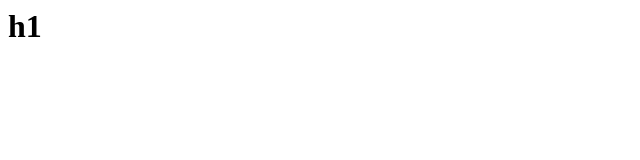
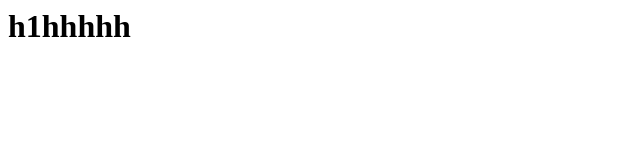
Before and after one commit to EmperatrizMalave/practica, a plain HTML site: page html/index.html in a window 1280 px wide. Shown: the whole page, without its empty margins (0-640 px from the left). Drawn offline with Linux system fonts and the light colour scheme.

Commit message:
modifr html

```diff
--- a/html/index.html
+++ b/html/index.html
@@ -1,5 +1,5 @@
 <html>
 <body>
-<h1>h1</h1>
+<h1>h1hhhhh</h1>
 </body>
 </html>
```
